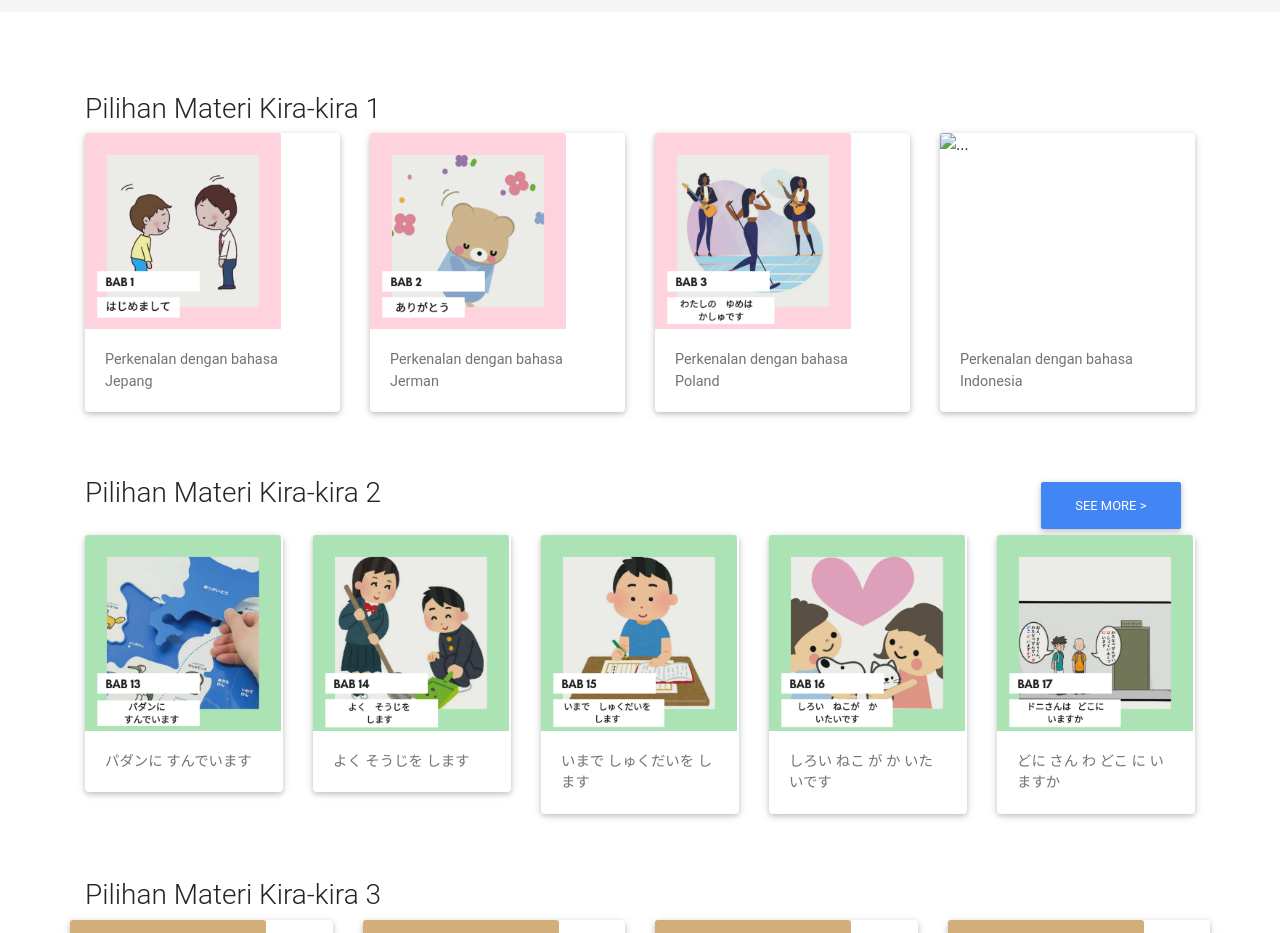
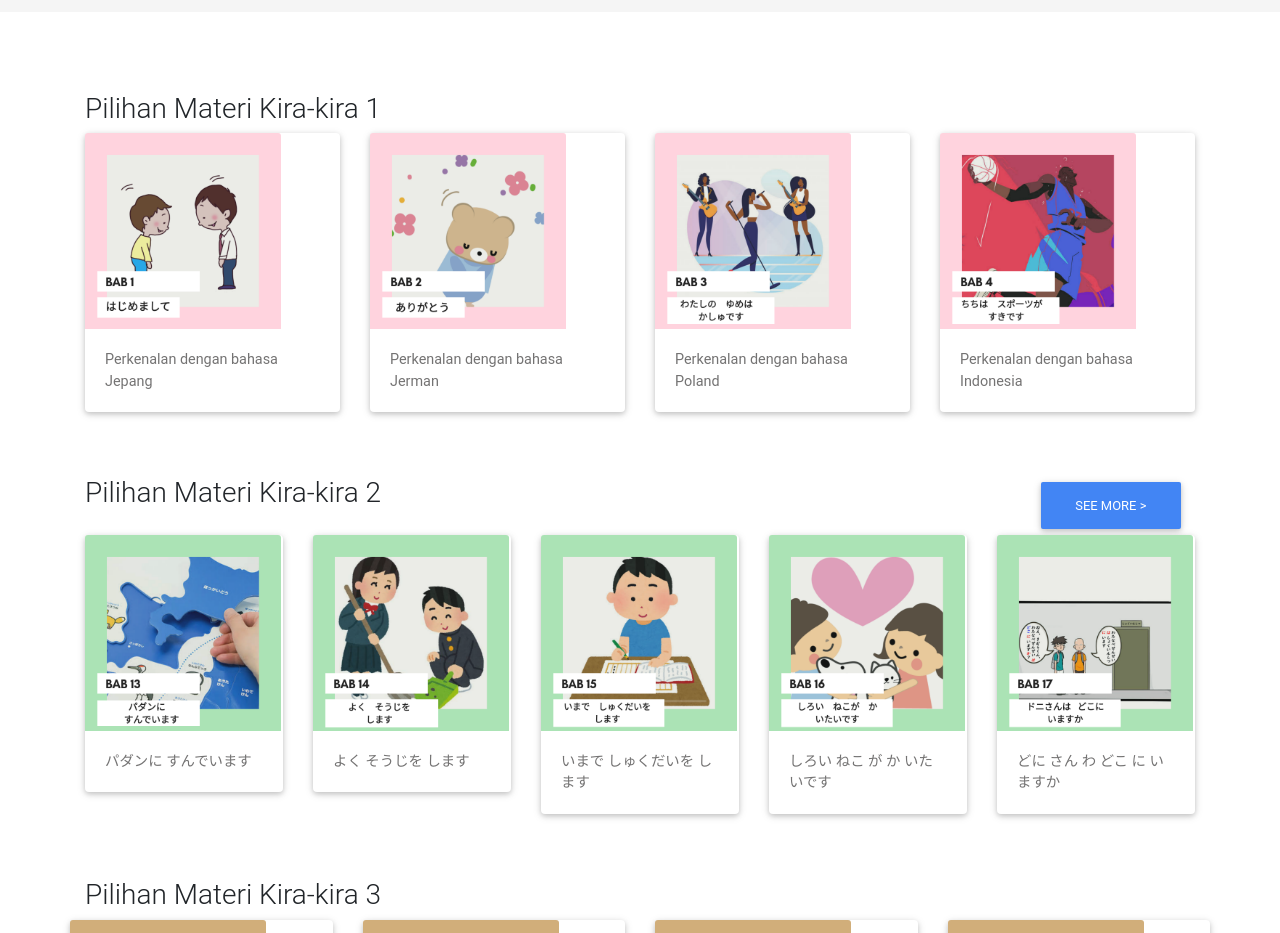
Before and after one commit to DandyMaulana/DandyMaulana.github.io, a plain HTML site: page tampilan_mango/index.html in a window 1280 px wide. Shown: the part 840-1773 px from the top of the page. Drawn offline with nearby package versions, Linux system fonts and the light colour scheme.

Commit message:
update minor bug

```diff
--- a/tampilan_mango/index.html
+++ b/tampilan_mango/index.html
@@ -165,7 +165,7 @@
 
         <div class="col-sm">
           <div class="card">
-            <img src="asset/image/kk1_14.png" class="card-img-top thumbnail-materi" alt="..." />
+            <img src="asset/image/kk1_4.png" class="card-img-top thumbnail-materi" alt="..." />
             <div class="card-body">
               <p class="card-text">Perkenalan dengan bahasa Indonesia</p>
             </div>
```
